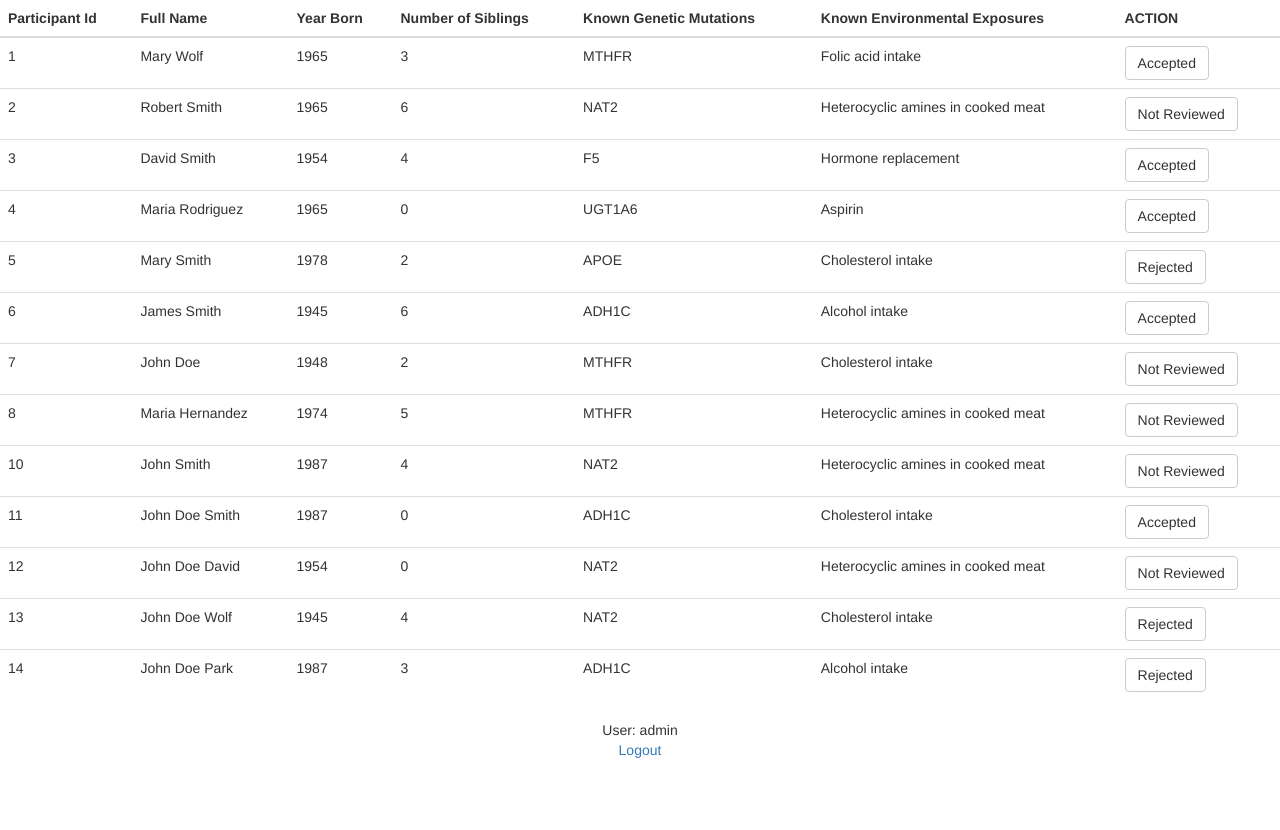
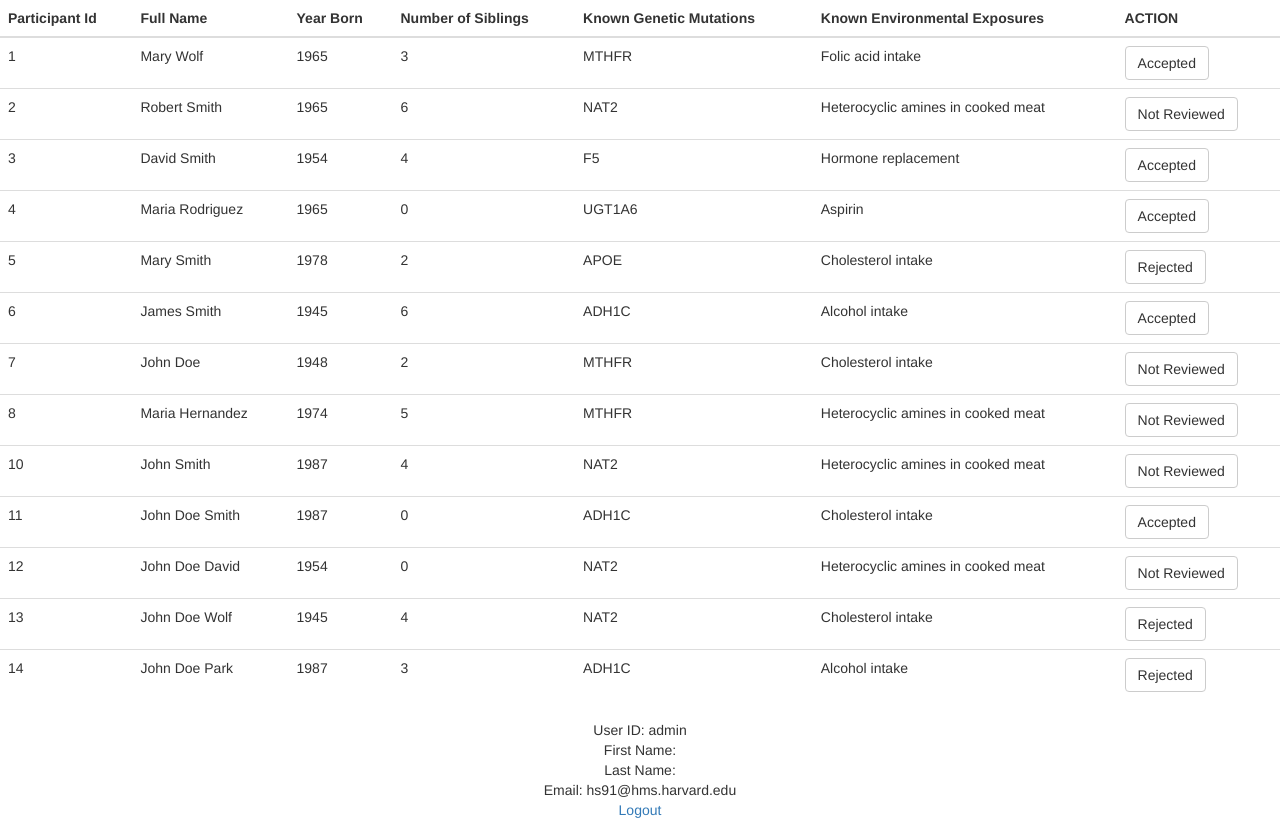
Before and after one commit to halipsaifi/djangotest, a Django app: page /participants/ in a window 1280 px wide. Before the commit the page ends 758 px from the top, so only its background shows below. Run offline with Django 3.2, Linux system fonts and the light colour scheme; a user stored in the database is signed in; data comes from the database, SQL or seed files in the repository; both versions use the stored data as it was after the commit; some libraries are stand-ins or nearby versions.

Commit message:
add userInfo

```diff
--- a/udntest/participants/forms.py
+++ b/udntest/participants/forms.py
@@ -1,8 +1,5 @@
-# put master brach code in """ for now
 from django import forms
 from .models import Participant
-# user model
-from django.contrib.auth.models import User
 
 #add forms
 class DataForm(forms.ModelForm):
--- a/udntest/participants/templates/list.html
+++ b/udntest/participants/templates/list.html
@@ -64,7 +64,10 @@
   </ul>
   <p class="bs-component">
       <center>
-          User: {{ username }}<br/>
+          User ID: {{ username }}<br/>
+          First Name: {{ firstname }}<br/>
+          Last Name: {{ lastname }}<br/>
+          Email: {{ email }}<br/>
           <a href="/logout/">Logout</a>
       </center>
   </p>
--- a/udntest/participants/views.py
+++ b/udntest/participants/views.py
@@ -8,7 +8,7 @@
 from django.http import HttpResponseRedirect
 from django.template.context_processors import csrf
 from django.contrib.auth.decorators import login_required
-from django.contrib.auth import authenticate, login
+from django.contrib.auth import login
 # for ec_auth
 from .forms import ECUserForm
 from .services import ec_auth, username_present
@@ -46,7 +46,11 @@
         return redirect('/participants')
     else:
         list = Participant.objects.all()
-        context = { 'list' : list, 'username' : request.user.username }
+        context = { 'list' : list,
+                    'username' : request.user.username,
+                    'firstname' : request.user.first_name,
+                    'lastname' : request.user.last_name,
+                    'email' : request.user.email}
         return render(request, 'list.html', context)
 
 #for ec-auth
@@ -65,15 +69,17 @@
         if form.is_valid():
             username = form.cleaned_data['username']
             password = form.cleaned_data['password']
-            #call HMS eComons authentication
-            #if OK, login or create a new if not exists
+            #call HMS eComons authentication service
+            #if OK, login or create a new if not exists yet
             if ec_auth(username, password):
                 if username_present(username):
                     user = User.objects.get(username=username)
                     login(request, user)
                     return redirect('/participants?exist')
                 else:
-                    user = User.objects.create_user(username=username,)
+                    r = ec_auth(username, password)
+                    user = User.objects.create_user(username=r['username'],
+                    email=r['email'], first_name=r['firstname'], last_name=r['lastname'])
                     user.set_unusable_password()
                     user = User.objects.get(username=username)
                     login(request, user)
```
Also changed, not shown: udntest/participants/services.py (+7 -1 lines), udntest/db.sqlite3.
